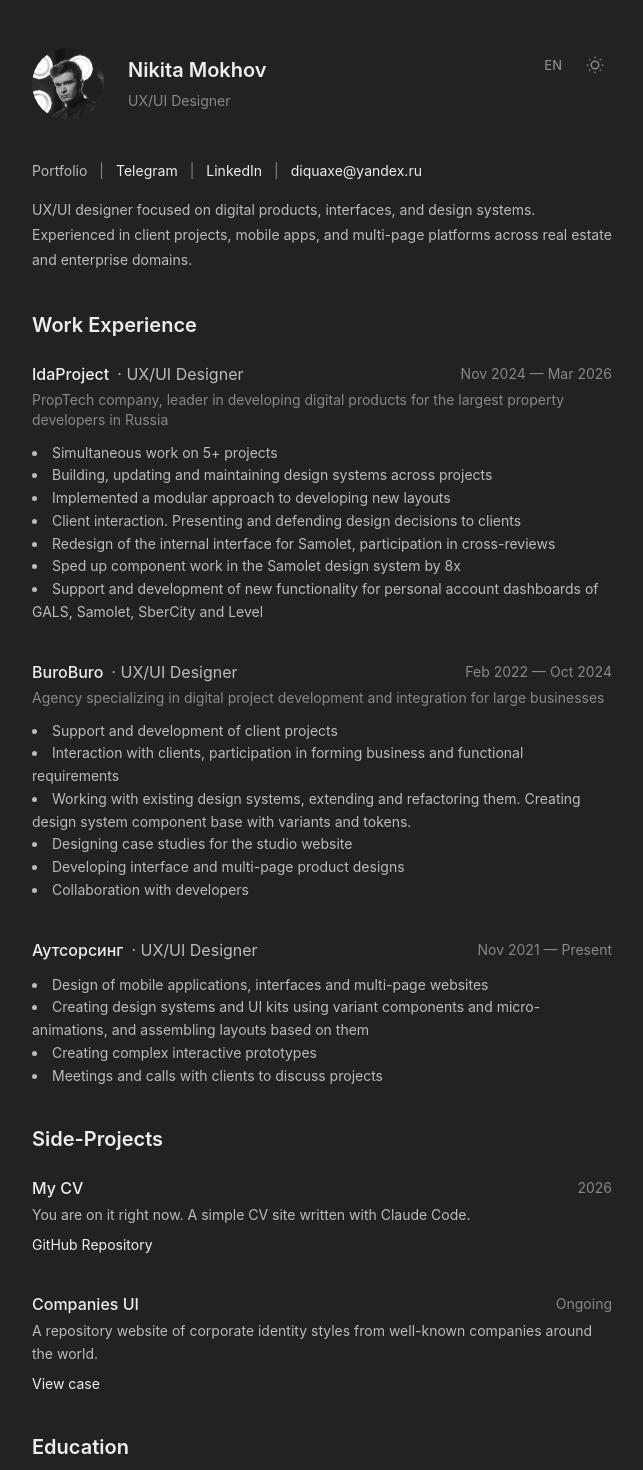
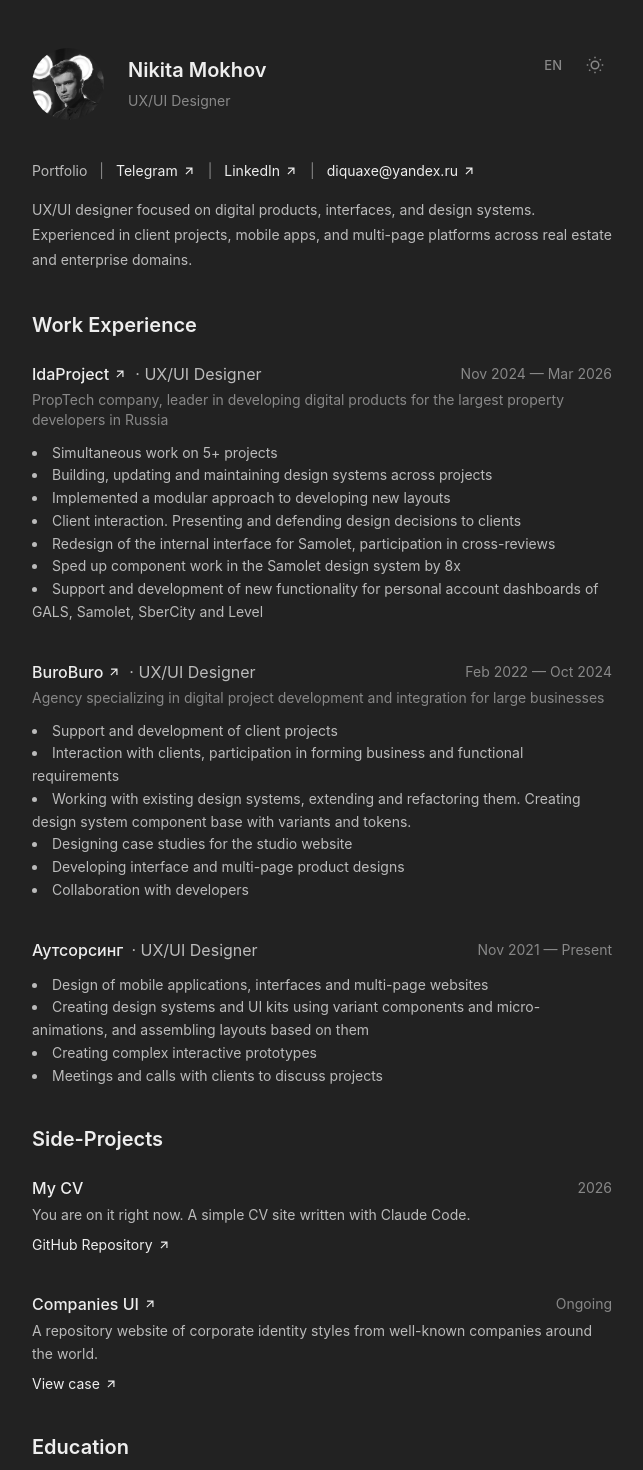
Before and after one commit to Diquaxe/my-cv, a Vue app: page / in a window 1280 px wide. Shown: the top 1470 px of the page, without its empty margins (318-961 px from the left). Built offline with nearby package versions, Linux system fonts and the light colour scheme.

Commit message:
Add external link arrow icon to all anchor elements
Co-Authored-By: Claude Sonnet 4.6 <noreply@anthropic.com>

```diff
--- a/src/components/ExperienceItem.vue
+++ b/src/components/ExperienceItem.vue
@@ -19,9 +19,12 @@ defineProps({
           :href="url"
           target="_blank"
           rel="noopener noreferrer"
-          class="font-medium text-primary transition-colors duration-300"
+          class="inline-flex items-center gap-1 font-medium text-primary transition-colors duration-300"
         >
           {{ company }}
+          <svg xmlns="http://www.w3.org/2000/svg" width="14" height="14" viewBox="0 0 24 24" fill="currentColor" aria-hidden="true">
+            <path d="M16.0037 9.41421L7.39712 18.0208L5.98291 16.6066L14.5895 8H7.00373V6H18.0037V17H16.0037V9.41421Z"/>
+          </svg>
         </a>
         <span v-else class="font-medium text-primary">
           {{ company }}
@@ -68,9 +71,12 @@ defineProps({
       :href="link.url"
       target="_blank"
       rel="noopener noreferrer"
-      class="inline-block text-sm mt-2 hover:underline transition-colors duration-300"
+      class="inline-flex items-center gap-1 text-sm mt-2 hover:underline transition-colors duration-300"
     >
       {{ link.label }}
+      <svg xmlns="http://www.w3.org/2000/svg" width="14" height="14" viewBox="0 0 24 24" fill="currentColor" aria-hidden="true">
+        <path d="M16.0037 9.41421L7.39712 18.0208L5.98291 16.6066L14.5895 8H7.00373V6H18.0037V17H16.0037V9.41421Z"/>
+      </svg>
     </a>
   </div>
 </template>
--- a/src/components/SectionContact.vue
+++ b/src/components/SectionContact.vue
@@ -28,9 +28,12 @@ function isSafeUrl(url) {
           :href="item.url"
           target="_blank"
           rel="noopener noreferrer"
-          class="text-sm hover:underline transition-colors duration-300"
+          class="inline-flex items-center gap-1 text-sm hover:underline transition-colors duration-300"
         >
           {{ t(item.value, locale) }}
+          <svg xmlns="http://www.w3.org/2000/svg" width="14" height="14" viewBox="0 0 24 24" fill="currentColor" aria-hidden="true">
+            <path d="M16.0037 9.41421L7.39712 18.0208L5.98291 16.6066L14.5895 8H7.00373V6H18.0037V17H16.0037V9.41421Z"/>
+          </svg>
         </a>
         <span
           v-else
```
